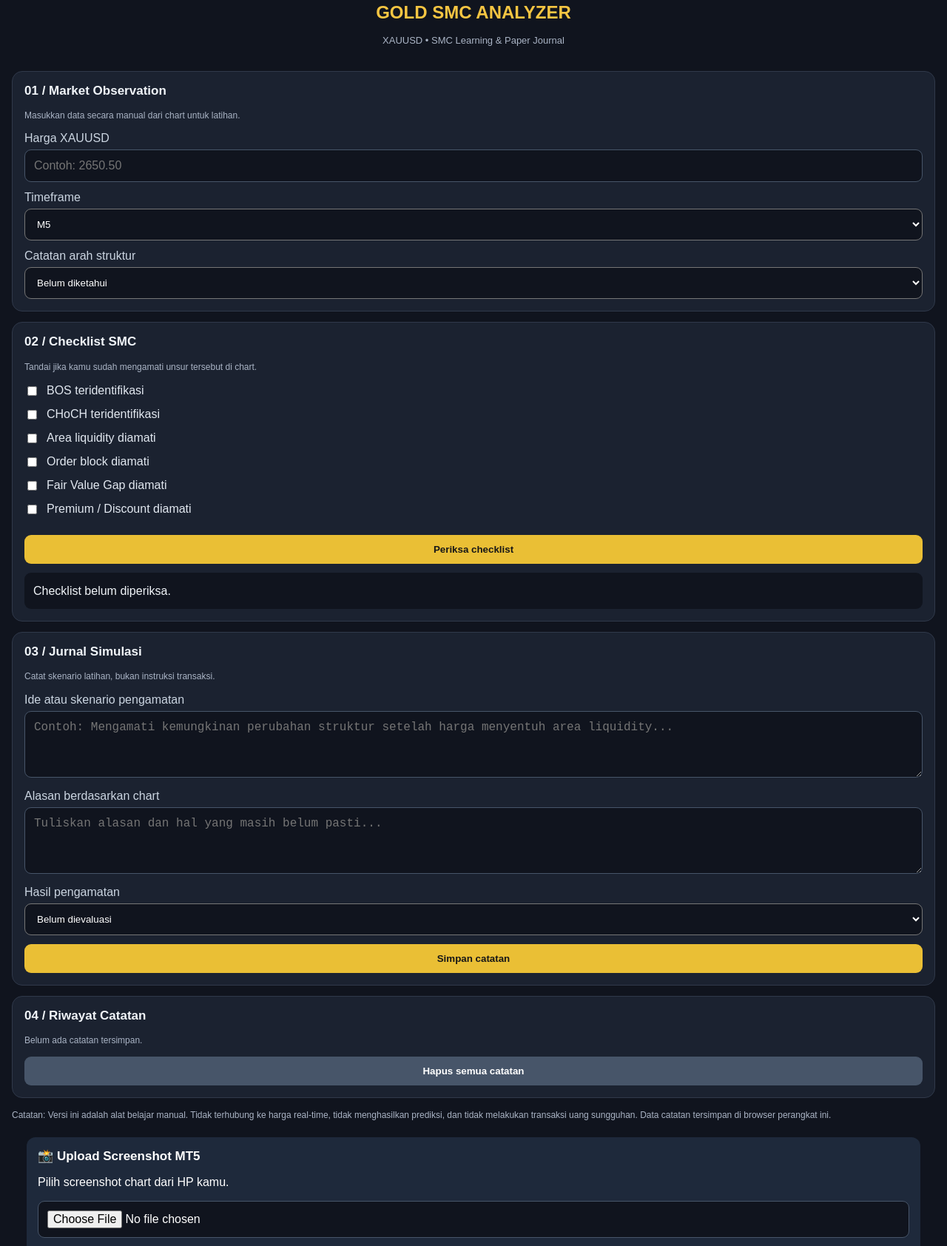
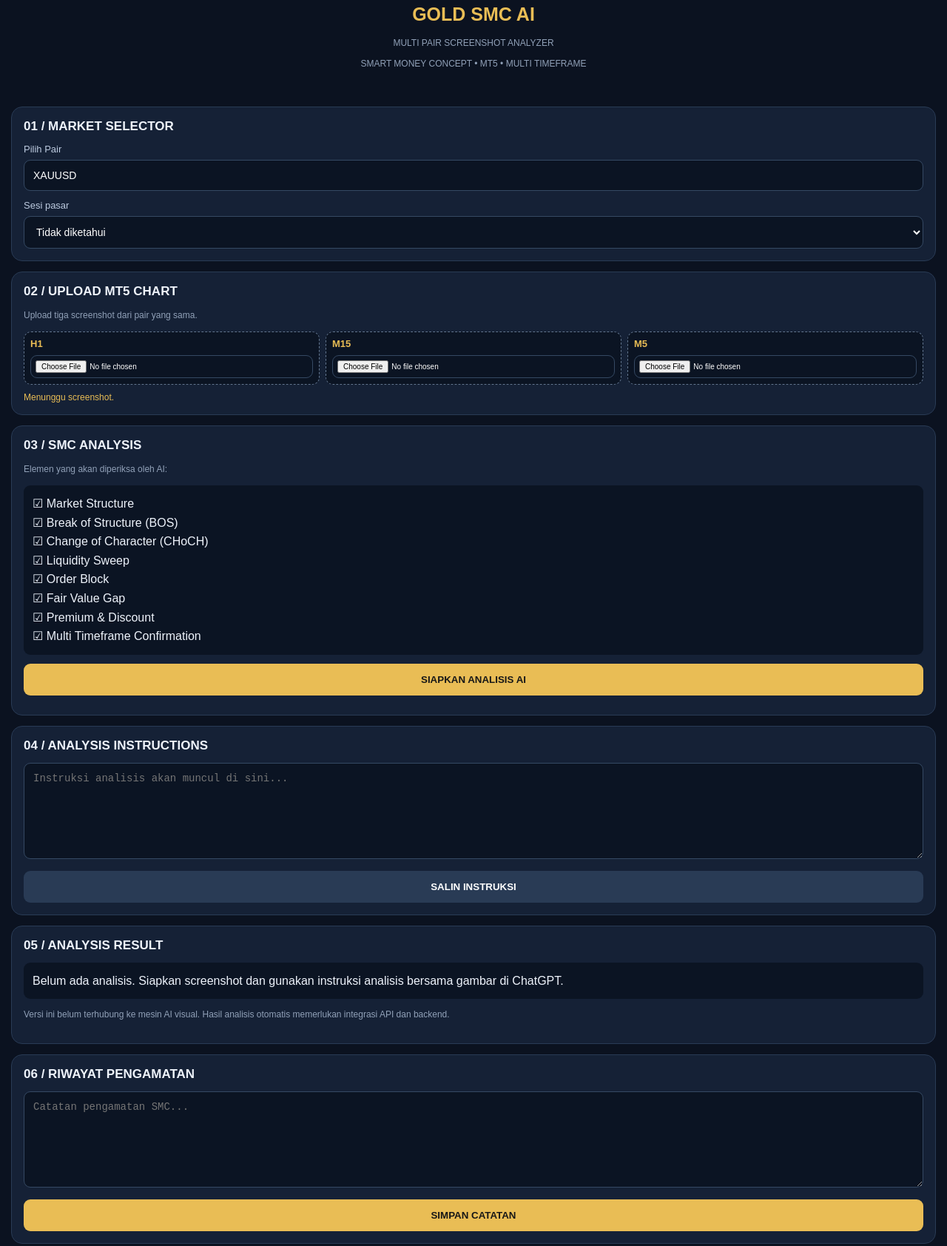
Before and after one commit to ridhorizky055-cmyk/gold-smc-analyzer-a, a plain HTML site: page index.html in a window 1280 px wide. Shown: the part 49-1733 px from the top of the page at 74% size. Drawn offline with Linux system fonts and the light colour scheme.

Commit message:
Update index.html

```diff
--- a/index.html
+++ b/index.html
@@ -1,223 +1,233 @@
-
 <!DOCTYPE html>
 <html lang="id">
 <head>
 <meta charset="UTF-8">
 <meta name="viewport" content="width=device-width, initial-scale=1">
-<title>Gold SMC Analyzer AI</title>
+<meta name="theme-color" content="#0b1220">
+<title>GOLD SMC AI ANALYZER</title>
 <style>
 *{box-sizing:border-box}
-body{
-  margin:0;background:#10141e;color:#f1f5f9;
-  font-family:Arial,sans-serif;padding:16px
-}
-header{text-align:center;padding:20px 0}
-h1{color:#f5c542;font-size:24px}
-.sub{color:#aab4c5;font-size:13px}
-.card{
-  background:#1b2230;border:1px solid #30394a;
-  border-radius:14px;padding:16px;margin:14px 0
-}
-h2{font-size:17px;margin-top:0}
-label{display:block;margin:12px 0 6px;color:#cbd5e1}
-input,textarea{
-  width:100%;padding:12px;border-radius:9px;
-  border:1px solid #475569;background:#10141e;
-  color:white;font-size:16px
-}
-textarea{min-height:90px;resize:vertical}
-button{
-  background:#eabf35;color:#171717;border:0;
-  padding:12px 16px;border-radius:9px;
-  font-weight:bold;width:100%;margin-top:12px
-}
-.check{display:flex;gap:10px;margin:13px 0;color:#e2e8f0}
-.check input{width:auto}
-.result{
-  background:#10141e;padding:12px;border-radius:9px;
-  margin-top:12px;line-height:1.6
-}
-.small{font-size:12px;color:#aab4c5;line-height:1.6}
-.entry{
-  border-top:1px solid #394355;padding:12px 0;
-  line-height:1.6;overflow-wrap:anywhere
-}
+body{margin:0;background:#0b1220;color:#eef3fb;font-family:Arial,sans-serif;padding:15px}
+header{text-align:center;padding:22px 0}
+h1{color:#e9bd55;font-size:25px}
+.sub{color:#91a1b8;font-size:12px}
+.card{background:#152136;border:1px solid #293b55;border-radius:15px;padding:16px;margin:14px 0}
+h2{font-size:17px;margin:0 0 13px}
+label{display:block;color:#bdcbe0;font-size:13px;margin:12px 0 7px}
+input,select,textarea{width:100%;padding:12px;background:#0b1423;color:white;border:1px solid #354963;border-radius:9px;font-size:14px}
+textarea{min-height:130px}
+button{width:100%;padding:14px;border:0;border-radius:9px;background:#e9bd55;color:#171717;font-weight:bold;margin-top:12px}
+.secondary{background:#293b55;color:white}
+.grid{display:grid;grid-template-columns:repeat(3,1fr);gap:8px}
+.upload{background:#0b1423;padding:8px;border:1px dashed #62758e;border-radius:10px;min-width:0}
+.upload b{display:block;color:#e9bd55;font-size:13px;margin-bottom:8px}
+.upload input{font-size:10px;padding:6px}
+.preview{display:none;width:100%;margin-top:8px;border-radius:7px}
+.small{font-size:12px;color:#91a1b8;line-height:1.6}
+.result{background:#0b1423;padding:12px;border-radius:9px;margin-top:12px;line-height:1.6;overflow-wrap:anywhere}
+.status{color:#e9bd55;font-size:12px;margin-top:10px}
+@media(max-width:380px){.grid{gap:4px}.upload{padding:5px}}
 </style>
 </head>
 <body>
+
 <header>
-  <h1>GOLD SMC ANALYZER</h1>
-  <div class="sub">XAUUSD • SMC Learning & Paper Journal</div>
+<h1>GOLD SMC AI</h1>
+<div class="sub">MULTI PAIR SCREENSHOT ANALYZER</div>
+<p class="small">SMART MONEY CONCEPT • MT5 • MULTI TIMEFRAME</p>
 </header>
 
 <div class="card">
-  <h2>01 / Market Observation</h2>
-  <p class="small">Masukkan data secara manual dari chart untuk latihan.</p>
-  <label>Harga XAUUSD</label>
-  <input id="price" type="number" step="0.01"
-    placeholder="Contoh: 2650.50">
-  <label>Timeframe</label>
-  <select id="tf" style="width:100%;padding:12px;background:#10141e;color:white;border-radius:9px">
-    <option>M5</option><option>M15</option>
-    <option>H1</option><option>H4</option><option>D1</option>
-  </select>
-  <label>Catatan arah struktur</label>
-  <select id="structure" style="width:100%;padding:12px;background:#10141e;color:white;border-radius:9px">
-    <option>Belum diketahui</option>
-    <option>Higher High / Higher Low</option>
-    <option>Lower High / Lower Low</option>
-    <option>Sideways</option>
-  </select>
+<h2>01 / MARKET SELECTOR</h2>
+<label>Pilih Pair</label>
+<input id="pair" list="pairs" value="XAUUSD">
+<datalist id="pairs">
+<option>XAUUSD</option>
+<option>XAGUSD</option>
+<option>EURUSD</option>
+<option>GBPUSD</option>
+<option>USDJPY</option>
+<option>AUDUSD</option>
+<option>USDCAD</option>
+<option>NZDUSD</option>
+<option>EURJPY</option>
+<option>GBPJPY</option>
+<option>BTCUSD</option>
+<option>ETHUSD</option>
+</datalist>
+
+<label>Sesi pasar</label>
+<select id="session">
+<option>Tidak diketahui</option>
+<option>Asia</option>
+<option>London</option>
+<option>New York</option>
+</select>
 </div>
 
 <div class="card">
-  <h2>02 / Checklist SMC</h2>
-  <p class="small">Tandai jika kamu sudah mengamati unsur tersebut di chart.</p>
-  <label class="check"><input type="checkbox"> BOS teridentifikasi</label>
-  <label class="check"><input type="checkbox"> CHoCH teridentifikasi</label>
-  <label class="check"><input type="checkbox"> Area liquidity diamati</label>
-  <label class="check"><input type="checkbox"> Order block diamati</label>
-  <label class="check"><input type="checkbox"> Fair Value Gap diamati</label>
-  <label class="check"><input type="checkbox"> Premium / Discount diamati</label>
-  <button onclick="checkSMC()">Periksa checklist</button>
-  <div id="checkResult" class="result">Checklist belum diperiksa.</div>
+<h2>02 / UPLOAD MT5 CHART</h2>
+<p class="small">Upload tiga screenshot dari pair yang sama.</p>
+
+<div class="grid">
+<div class="upload">
+<b>H1</b>
+<input type="file" id="h1" accept="image/*">
+<img id="ph1" class="preview">
+</div>
+
+<div class="upload">
+<b>M15</b>
+<input type="file" id="m15" accept="image/*">
+<img id="pm15" class="preview">
+</div>
+
+<div class="upload">
+<b>M5</b>
+<input type="file" id="m5" accept="image/*">
+<img id="pm5" class="preview">
+</div>
+</div>
+<div id="uploadStatus" class="status">Menunggu screenshot.</div>
 </div>
 
 <div class="card">
-  <h2>03 / Jurnal Simulasi</h2>
-  <p class="small">Catat skenario latihan, bukan instruksi transaksi.</p>
-  <label>Ide atau skenario pengamatan</label>
-  <textarea id="idea" placeholder="Contoh: Mengamati kemungkinan perubahan struktur setelah harga menyentuh area liquidity..."></textarea>
-  <label>Alasan berdasarkan chart</label>
-  <textarea id="reason" placeholder="Tuliskan alasan dan hal yang masih belum pasti..."></textarea>
-  <label>Hasil pengamatan</label>
-  <select id="outcome" style="width:100%;padding:12px;background:#10141e;color:white;border-radius:9px">
-    <option>Belum dievaluasi</option>
-    <option>Sesuai skenario</option>
-    <option>Tidak sesuai skenario</option>
-    <option>Belum ada konfirmasi</option>
-  </select>
-  <button onclick="saveNote()">Simpan catatan</button>
+<h2>03 / SMC ANALYSIS</h2>
+<p class="small">Elemen yang akan diperiksa oleh AI:</p>
+<div class="result">
+☑ Market Structure<br>
+☑ Break of Structure (BOS)<br>
+☑ Change of Character (CHoCH)<br>
+☑ Liquidity Sweep<br>
+☑ Order Block<br>
+☑ Fair Value Gap<br>
+☑ Premium & Discount<br>
+☑ Multi Timeframe Confirmation
+</div>
+<button onclick="prepareAnalysis()">SIAPKAN ANALISIS AI</button>
+<div id="analysisStatus" class="status"></div>
 </div>
 
 <div class="card">
-  <h2>04 / Riwayat Catatan</h2>
-  <div id="history" class="small">Belum ada catatan tersimpan.</div>
-  <button onclick="clearNotes()" style="background:#475569;color:white">
-    Hapus semua catatan
-  </button>
+<h2>04 / ANALYSIS INSTRUCTIONS</h2>
+<textarea id="prompt" placeholder="Instruksi analisis akan muncul di sini..." readonly></textarea>
+<button class="secondary" onclick="copyPrompt()">SALIN INSTRUKSI</button>
+</div>
+
+<div class="card">
+<h2>05 / ANALYSIS RESULT</h2>
+<div class="result" id="result">
+Belum ada analisis. Siapkan screenshot dan gunakan instruksi analisis bersama gambar di ChatGPT.
+</div>
+<p class="small">Versi ini belum terhubung ke mesin AI visual. Hasil analisis otomatis memerlukan integrasi API dan backend.</p>
+</div>
+
+<div class="card">
+<h2>06 / RIWAYAT PENGAMATAN</h2>
+<textarea id="notes" placeholder="Catatan pengamatan SMC..."></textarea>
+<button onclick="saveNotes()">SIMPAN CATATAN</button>
+<div id="saved" class="small"></div>
 </div>
 
 <p class="small">
-  Catatan: Versi ini adalah alat belajar manual. Tidak terhubung
-  ke harga real-time, tidak menghasilkan prediksi, dan tidak
-  melakukan transaksi uang sungguhan. Data catatan tersimpan
-  di browser perangkat ini.
+GOLD SMC AI ANALYZER V2.0<br>
+Alat pembelajaran dan paper analysis. Tidak terhubung ke broker dan tidak melakukan eksekusi transaksi.
 </p>
 
 <script>
-function checkSMC(){
-  const checks=[...document.querySelectorAll(
-    '.check input'
-  )];
-  const count=checks.filter(c=>c.checked).length;
-  document.getElementById('checkResult').textContent=
-    count+' dari '+checks.length+
-    ' unsur sudah kamu amati. Checklist bukan bukti bahwa skenario akan terjadi.';
+const slots=[
+["h1","ph1","H1"],
+["m15","pm15","M15"],
+["m5","pm5","M5"]
+];
+
+slots.forEach(([input,img,name])=>{
+document.getElementById(input).addEventListener("change",e=>{
+const file=e.target.files[0];
+if(!file)return;
+if(!file.type.startsWith("image/")){
+alert("Pilih file gambar.");
+return;
+}
+const image=document.getElementById(img);
+image.src=URL.createObjectURL(file);
+image.style.display="block";
+updateStatus();
+});
+});
+
+function updateStatus(){
+const selected=slots.filter(s=>
+document.getElementById(s[0]).files.length
+).map(s=>s[2]);
+document.getElementById("uploadStatus").textContent=
+selected.length+" timeframe terupload: "+selected.join(", ");
 }
 
-function getNotes(){
-  try{return JSON.parse(localStorage.getItem('goldNotes')||'[]')}
-  catch(e){return []}
+function prepareAnalysis(){
+const pair=document.getElementById("pair").value.trim();
+const missing=slots.filter(s=>
+!document.getElementById(s[0]).files.length
+).map(s=>s[2]);
+
+if(!pair){alert("Masukkan pair.");return;}
+if(missing.length){
+alert("Upload screenshot: "+missing.join(", "));
+return;
 }
 
-function saveNote(){
-  const price=document.getElementById('price').value;
-  const idea=document.getElementById('idea').value.trim();
-  const reason=document.getElementById('reason').value.trim();
-  if(!price || !idea){
-    alert('Isi harga dan ide pengamatan terlebih dahulu.');
-    return;
-  }
-  const note={
-    date:new Date().toLocaleString('id-ID'),
-    price:price,
-    tf:document.getElementById('tf').value,
-    structure:document.getElementById('structure').value,
-    idea:idea,reason:reason,
-    outcome:document.getElementById('outcome').value
-  };
-  const notes=getNotes();
-  notes.unshift(note);
-  localStorage.setItem('goldNotes',JSON.stringify(notes));
-  document.getElementById('idea').value='';
-  document.getElementById('reason').value='';
-  showNotes();
-  alert('Catatan simulasi tersimpan.');
+const prompt=`Analisis tiga screenshot MT5 untuk pair ${pair}.
+
+Sesi pasar: ${document.getElementById("session").value}.
+
+Gunakan H1 untuk bias utama, M15 untuk konfirmasi, dan M5 untuk pengamatan struktur lebih detail.
+
+Periksa:
+1. Market Structure HH, HL, LH, LL.
+2. BOS dan CHoCH.
+3. Liquidity Pool dan Liquidity Sweep.
+4. Bullish dan Bearish Order Block.
+5. Fair Value Gap.
+6. Premium dan Discount.
+7. Keselarasan antar timeframe.
+
+Berikan laporan:
+- Bias pasar.
+- Struktur setiap timeframe.
+- Zona penting yang terlihat.
+- Skenario bullish dan bearish.
+- Kondisi yang membatalkan masing-masing skenario.
+- Kesimpulan WAIT jika bukti belum cukup.
+
+Jangan mengarang angka harga yang tidak terbaca. Bedakan pengamatan dan interpretasi. Jangan menjanjikan keuntungan atau kepastian. Ini analisis edukasi dan paper trading.`;
+
+document.getElementById("prompt").value=prompt;
+document.getElementById("analysisStatus").textContent=
+"Instruksi siap. Lampirkan ketiga screenshot ketika mengirim prompt ke ChatGPT.";
+document.getElementById("result").textContent=
+"Screenshot siap diperiksa. Analisis visual otomatis belum terhubung.";
 }
 
-function showNotes(){
-  const notes=getNotes();
-  const history=document.getElementById('history');
-  if(!notes.length){
-    history.textContent='Belum ada catatan tersimpan.';
-    return;
-  }
-  history.innerHTML=notes.map(n=>
-    '<div class="entry">'+
-    '<b>'+n.date+'</b><br>'+
-    'Harga: '+escapeHTML(n.price)+' | '+escapeHTML(n.tf)+'<br>'+
-    'Struktur: '+escapeHTML(n.structure)+'<br>'+
-    'Skenario: '+escapeHTML(n.idea)+'<br>'+
-    'Alasan: '+escapeHTML(n.reason||'-')+'<br>'+
-    'Evaluasi: '+escapeHTML(n.outcome)+
-    '</div>'
-  ).join('');
+async function copyPrompt(){
+const text=document.getElementById("prompt").value;
+if(!text){alert("Siapkan analisis dahulu.");return;}
+try{
+await navigator.clipboard.writeText(text);
+alert("Instruksi berhasil disalin.");
+}catch(e){
+document.getElementById("prompt").select();
+alert("Silakan salin teks yang dipilih.");
+}
 }
 
-function escapeHTML(s){
-  return String(s).replace(/[&<>"']/g,c=>({
-    '&':'&amp;','<':'&lt;','>':'&gt;',
-    '"':'&quot;',"'":'&#39;'
-  })[c]);
-}
-
-function clearNotes(){
-  if(confirm('Hapus semua catatan simulasi?')){
-    localStorage.removeItem('goldNotes');
-    showNotes();
-  }
-}
-showNotes();
-</script>
-<div style="margin:20px;padding:15px;background:#1e293b;border-radius:12px;color:white;">
-  <h2>📸 Upload Screenshot MT5</h2>
-  <p>Pilih screenshot chart dari HP kamu.</p>
-
-  <input
-    type="file"
-    id="mt5Image"
-    accept="image/*"
-    onchange="previewMT5(event)"
-  >
-
-  <br><br>
-
-  <img
-    id="preview"
-    style="display:none;width:100%;border-radius:10px;"
-    alt="Preview screenshot MT5"
-  >
-</div>
-
-<script>
-function previewMT5(event) {
-  const file = event.target.files[0];
-  if (!file) return;
-
-  const preview = document.getElementById("preview");
-  preview.src = URL.createObjectURL(file);
-  preview.style.display = "block";
+function saveNotes(){
+const text=document.getElementById("notes").value.trim();
+if(!text){alert("Isi catatan dahulu.");return;}
+try{
+localStorage.setItem("smc_notes",text);
+document.getElementById("saved").textContent=
+"Catatan tersimpan di browser ini.";
+}catch(e){alert("Penyimpanan tidak tersedia.");}
 }
 </script>
 </body>
```
